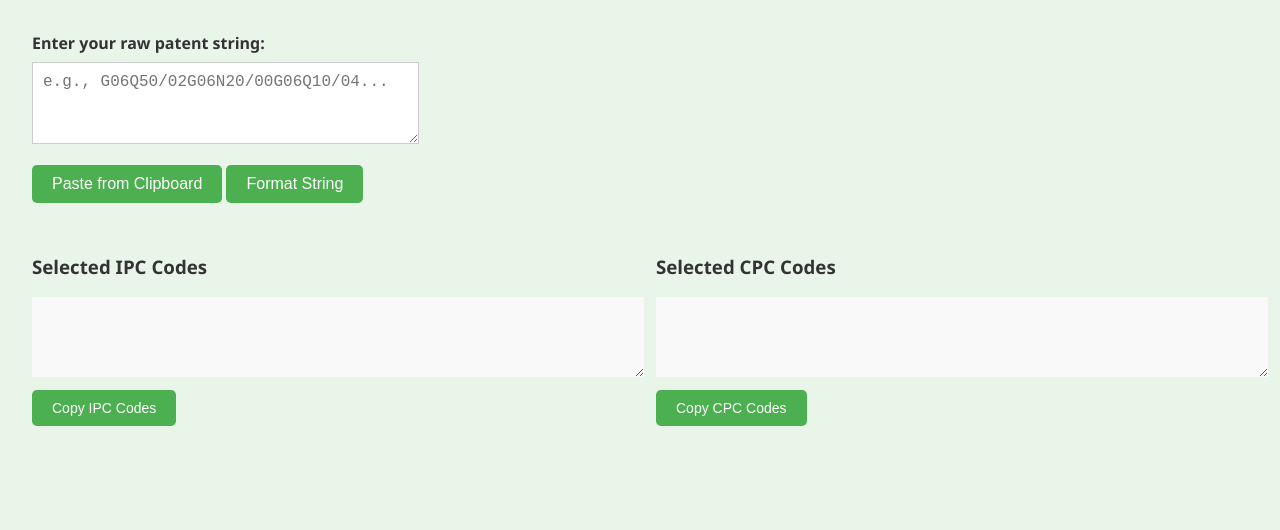
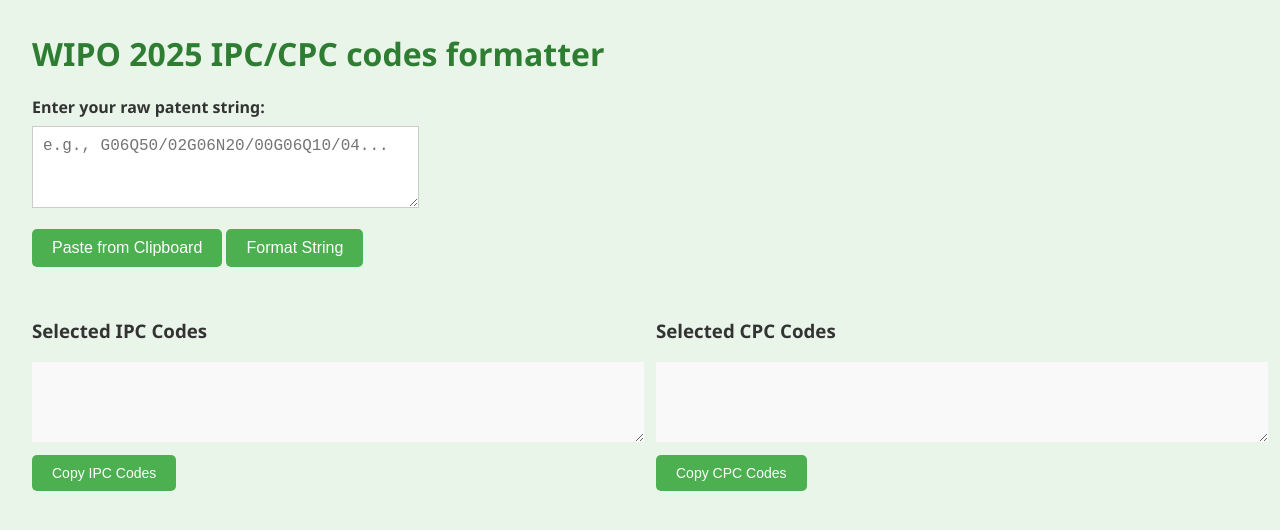
Before and after one commit to anil-787/classification, a plain HTML site: page index.html in a window 1280 px wide. Drawn offline with Linux system fonts and the light colour scheme.

Commit message:
Update index.html

```diff
--- a/index.html
+++ b/index.html
@@ -93,7 +93,7 @@
   </style>
 </head>
 <body>
-
+  <h1>WIPO 2025 IPC/CPC codes formatter</h1>
   <label for="inputString">Enter your raw patent string:</label>
   <textarea id="inputString" placeholder="e.g., G06Q50/02G06N20/00G06Q10/04..."></textarea>
   <br>
```
